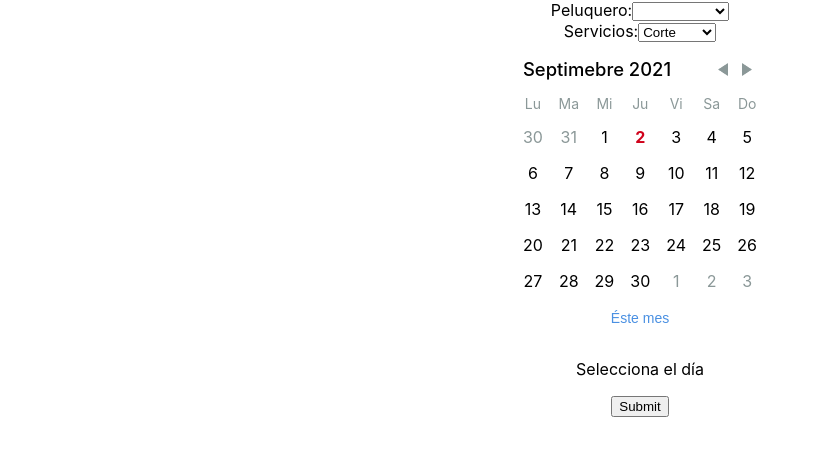
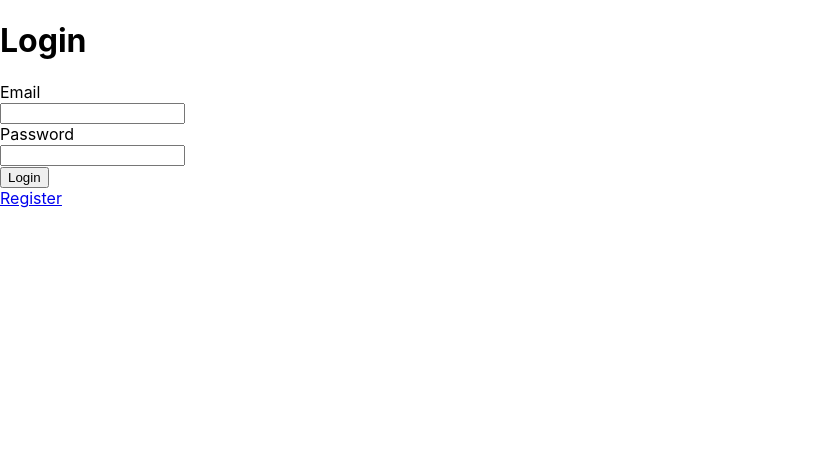
Before and after one commit to kevincovas/Blockchain-app, a React (Vite) app in the folder frontend/: page / in a window 1280 px wide. Shown: the top 456 px of the page, without its empty margins (0-819 px from the left). Built offline with nearby package versions, Linux system fonts and the light colour scheme.

Commit message:
Login+Register

```diff
--- a/frontend/src/App.jsx
+++ b/frontend/src/App.jsx
@@ -1,18 +1,26 @@
 import React, { useState } from 'react'
-import Calendar from './Calendar.jsx'
+import Calendar from './modules/Calendar.jsx'
+import LoginAndRegister from './modules/LoginAndRegister.jsx'
 
-// App Base
+
 function App() {
+  const token = localStorage.getItem('token');
+  const [isLoggedIn, setIsLoggedIn] = useState(!!token);
 
-  return (
+  const login = (token) => {
+    localStorage.setItem('token', token);
+    setIsLoggedIn(true);
+  }
+  const logout = () => {
+    localStorage.removeItem('token');
+    setIsLoggedIn(false);
+  }
 
-    <div className="App" align='center'>
-
-	<Calendar />
-
-    </div>
-
-  )
+  if (!isLoggedIn) {
+    return <LoginAndRegister onLogin={login} />;
+  } else {
+    return <Calendar/>
+  }
 }
 
 export default App
--- /dev/null
+++ b/frontend/src/api.js
@@ -0,0 +1,52 @@
+
+const HOST = `http://localhost:8080`
+
+export const register = async ({ email, password }) => {
+  const response = await fetch(`${HOST}/register`, {
+    method: "POST",
+    headers: {
+      "Content-Type": "application/json",
+    },
+    body: JSON.stringify({ email, password }),
+  });
+  const json = await response.json();
+  return json;
+}
+
+export const login = async ({ email, password }) => {
+  const response = await fetch(`${HOST}/login`, {
+    method: "POST",
+    headers: {
+      "Content-Type": "application/json",
+    },
+    body: JSON.stringify({ email, password }),
+  });
+  const json = await response.json();
+  return json;
+}
+
+export const getAllTodos = async () => {
+  const token = localStorage.getItem('token');
+  const response = await fetch(`${HOST}/todos`, {
+    method: "GET",
+    headers: {
+      "Authorization": `Bearer ${token}`
+    },
+  });
+  const todoList = await response.json();
+  return todoList;
+}
+
+export const addTodo = async (text) => {
+  const token = localStorage.getItem('token');
+  const response = await fetch(`${HOST}/todos`, {
+    method: "POST",
+    headers: {
+      "Content-Type": "application/json",
+      "Authorization": `Bearer ${token}`
+    },
+    body: JSON.stringify({ text }),
+  });
+  const newTodo = await response.json();
+  return newTodo;
+}
--- /dev/null
+++ b/frontend/src/modules/LoginAndRegister.jsx
@@ -0,0 +1,67 @@
+import React, { useEffect, useState } from 'react';/*import "./LoginAndRegisterPage.css";*/
+import * as api from '../api';
+
+const LOGIN = "Login";
+const REGISTER = "Register";
+
+function LoginAndRegister({ onLogin }) {
+  const [mode, setMode] = useState(LOGIN);
+  const [email, setEmail] = useState("");
+  const [password, setPassword] = useState("");
+  const [message, setMessage] = useState({ type: "none" });
+
+  const register = async (e) => {
+    e.preventDefault();
+    try {
+      const result = await api.register({ email, password });
+      if (result.error) {
+        setMessage({ type: "error", text: result.error });
+      } else {
+        setMessage({ type: "success", text: "User created" });
+      }
+    } catch (err) {
+      setMessage({ type: "error", text: err.toString() });
+    }
+  };
+
+  const login = async (e) => {
+    e.preventDefault();
+    try {
+      const { error, accessToken } = await api.login({ email, password });
+      if (error) {
+        setMessage({ type: "error", text: error });
+      } else {
+        onLogin(accessToken);
+      }
+    } catch (err) {
+      setMessage({ type: "error", text: err.toString() });
+    }
+  }
+
+  return (
+    <div className="register-page">
+      <h1>{mode === LOGIN ? LOGIN : REGISTER}</h1>
+      <form onSubmit={mode === LOGIN ? login : register}>
+        <label>
+          <div>Email</div>
+          <input type="text" value={email} onChange={(e) => setEmail(e.target.value)} />
+        </label>
+        <label>
+          <div>Password</div>
+          <input type="password" value={password} onChange={(e) => setPassword(e.target.value)} />
+        </label>
+        <div>
+          <input type="submit" value={mode === LOGIN ? LOGIN : REGISTER} />
+        </div>
+      </form>
+      <div>
+        <a href="#" onClick={() => setMode(mode === LOGIN ? REGISTER : LOGIN)}>
+          {mode === LOGIN ? REGISTER : LOGIN}
+        </a>
+      </div>
+      <div className={`message ${message.type}`}>{message.text}</div>
+    </div>
+  );
+}
+
+export default LoginAndRegister;
```
Also changed, not shown: frontend/src/modules/Calendar.jsx (renamed from frontend/src/Calendar.jsx), 1 other file (tests, documents, lock files or other folders).
